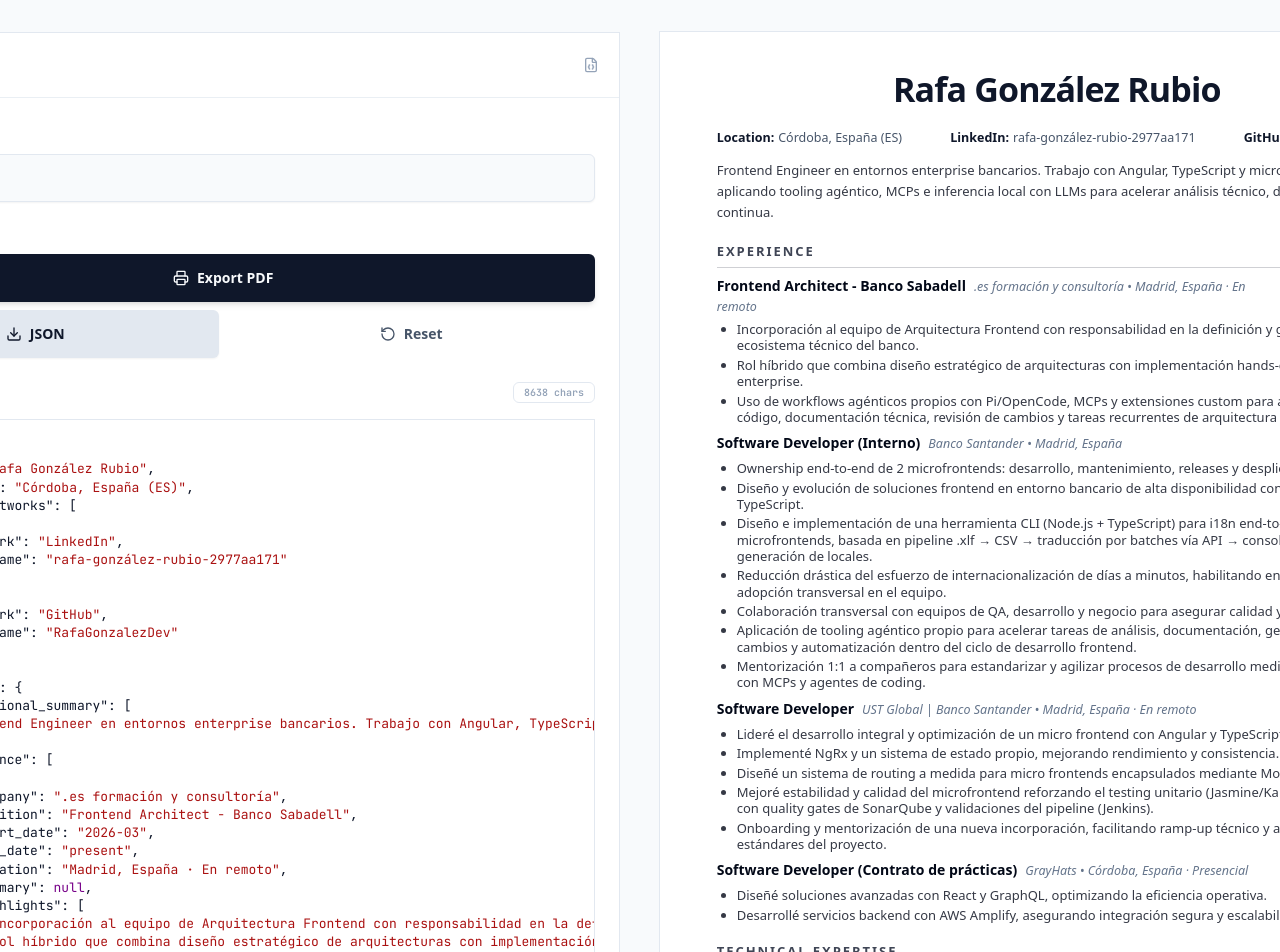
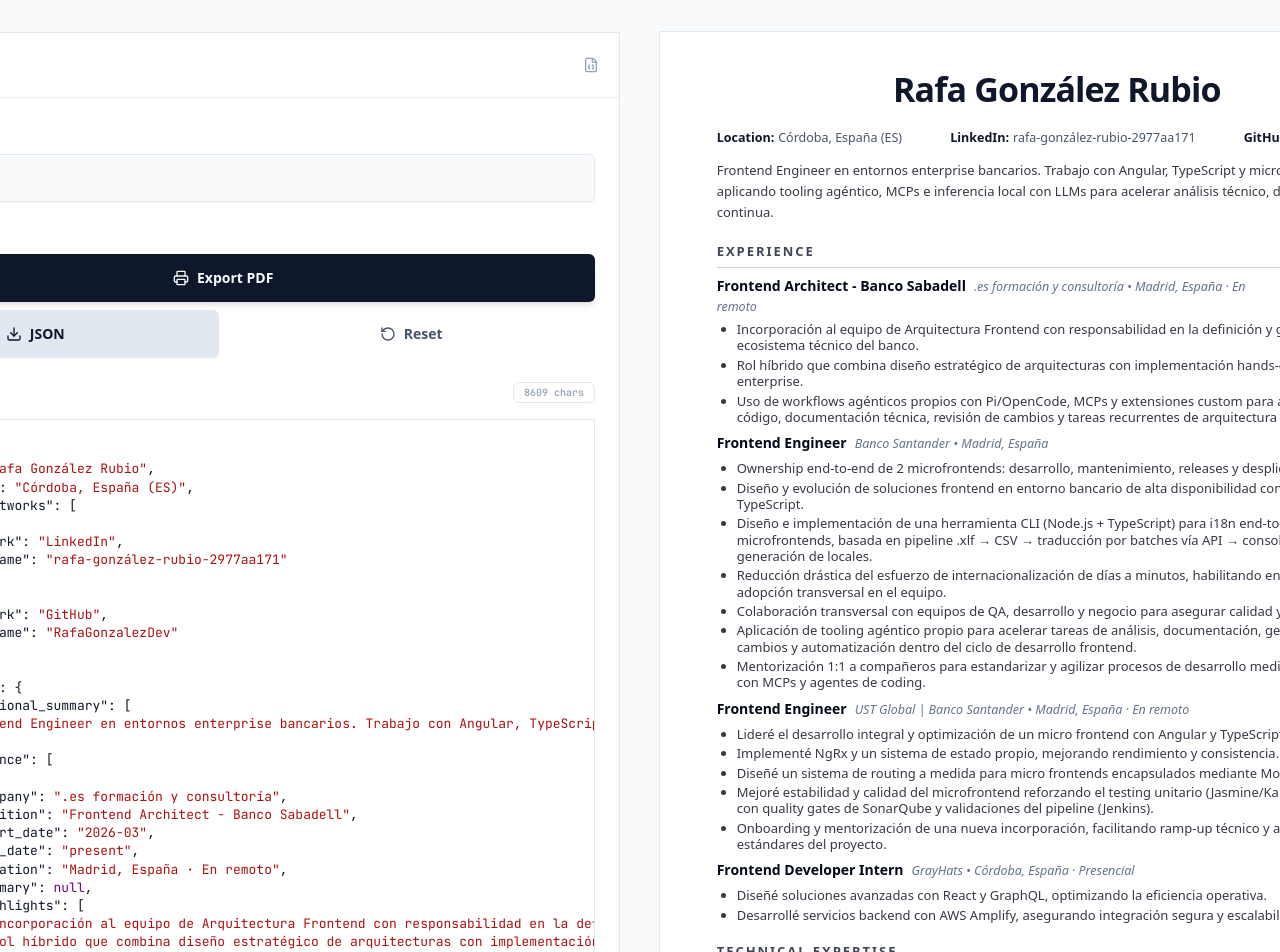
Before and after one commit to RafaGonzalezDev/cv-typewriter, a React (Vite) app: page / in a window 1280 px wide. Shown: the top 952 px of the page. Built offline with nearby package versions, Linux system fonts and the light colour scheme.

Commit message:
feat(cv): clarify frontend role titles

```diff
--- a/src/features/cv-typewriter/sample.js
+++ b/src/features/cv-typewriter/sample.js
@@ -32,7 +32,7 @@
         },
         {
           company: 'Banco Santander',
-          position: 'Software Developer (Interno)',
+          position: 'Frontend Engineer',
           start_date: '2025-09',
           end_date: '2026-03',
           location: 'Madrid, España',
@@ -49,7 +49,7 @@
         },
         {
           company: 'UST Global | Banco Santander',
-          position: 'Software Developer',
+          position: 'Frontend Engineer',
           start_date: '2023-11',
           end_date: '2025-08',
           location: 'Madrid, España · En remoto',
@@ -64,7 +64,7 @@
         },
         {
           company: 'GrayHats',
-          position: 'Software Developer (Contrato de prácticas)',
+          position: 'Frontend Developer Intern',
           start_date: '2023-03',
           end_date: '2023-08',
           location: 'Córdoba, España · Presencial',
```
Also changed, not shown: 1 other file (tests, documents, lock files or other folders).
